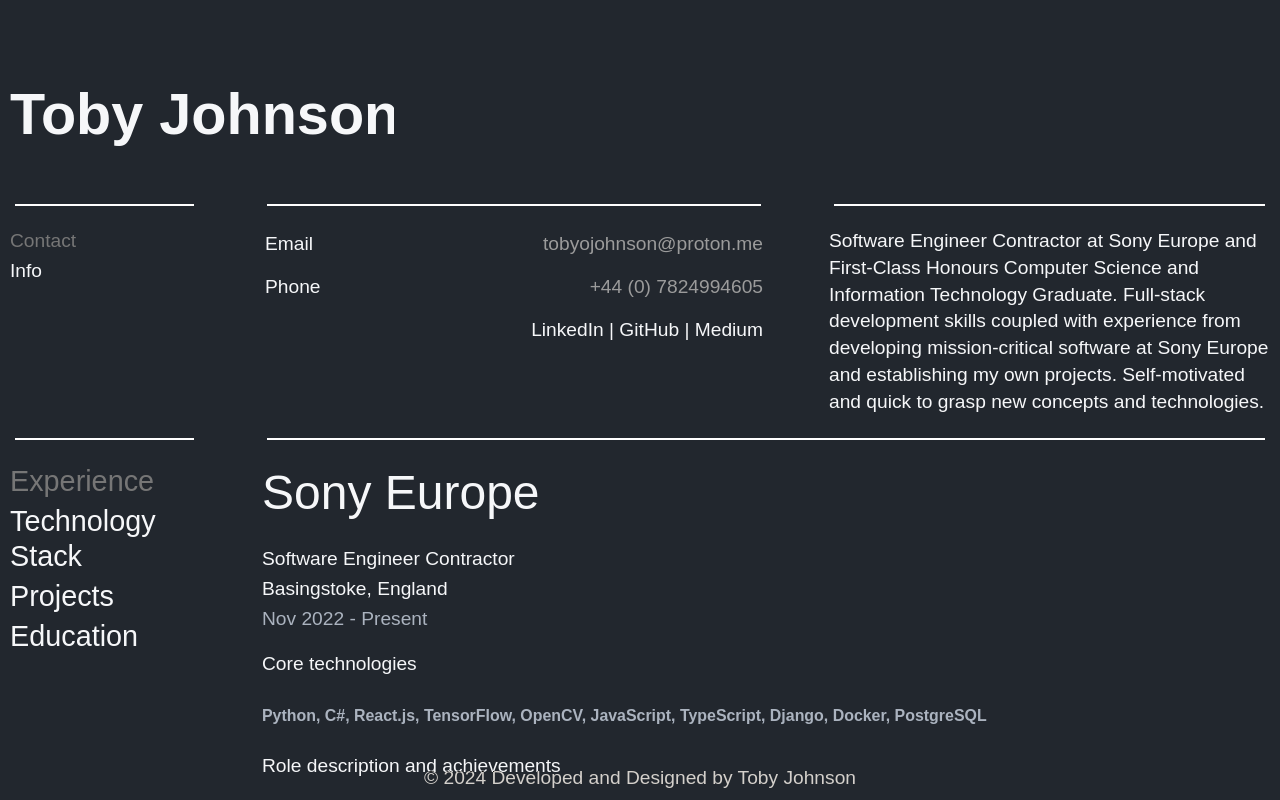
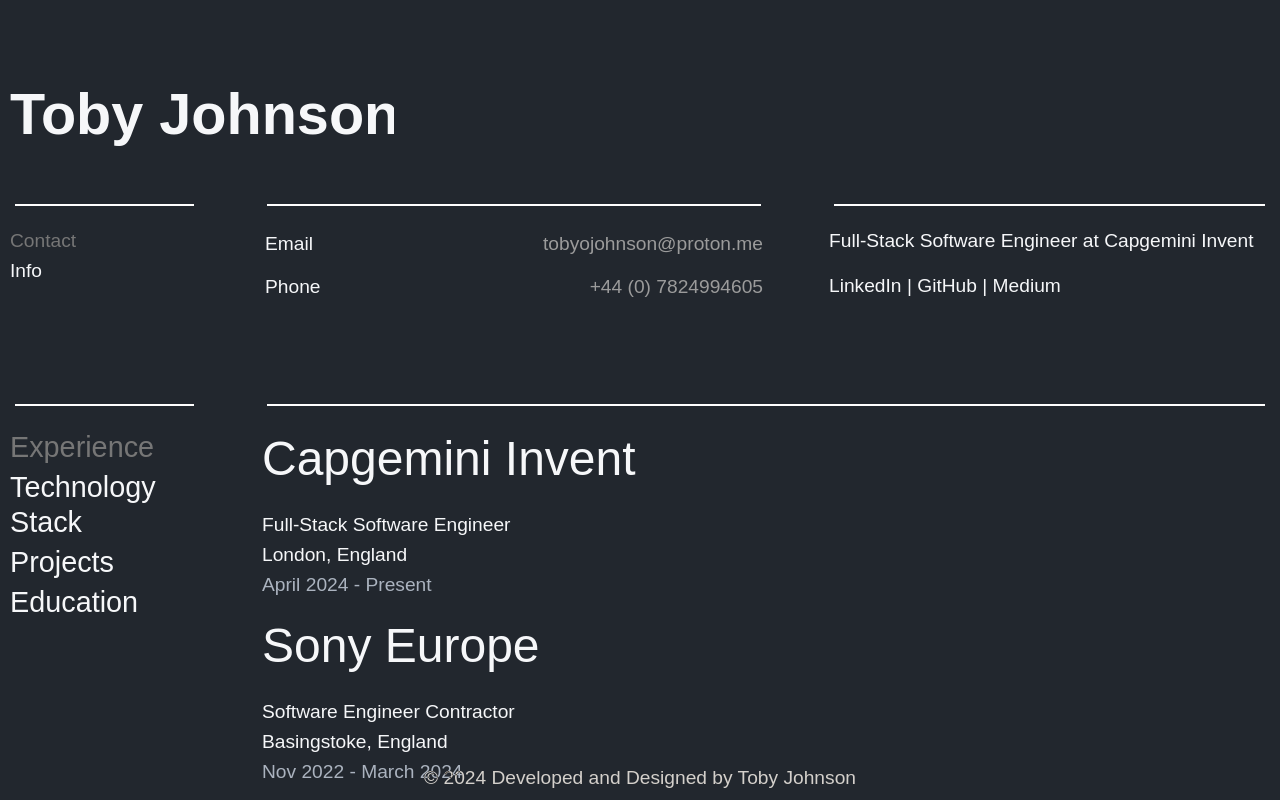
Before and after one commit to toby-j/Portfolio, a plain HTML site: page index.html in a window 1280 px wide. Shown: the top 800 px of the page. Drawn offline with Linux system fonts and the light colour scheme.

Commit message:
Update for new job

```diff
--- a/index.html
+++ b/index.html
@@ -64,15 +64,6 @@
                 +44 (0) 7824994605
               </p>
             </li>
-            <li>
-              <p class="fade-in float-right" id="socials">
-                <a href="https://www.linkedin.com/in/toby-johnson-26b517175/">LinkedIn</a>
-                <span>|</span>
-                <a href="https://github.com/toby-j">GitHub</a>
-                <span>|</span>
-                <a href="https://medium.com/@toby-j">Medium</a>
-              </p>
-            </li>
           </div>
         </ul>
         <ul id="Info" class="aboutme_tabcontent">
@@ -82,7 +73,7 @@
                 Currently
               </p>
               <p class="fade-in contact-hover-item">
-                Working for Sony Europe as Software Engineer
+                Working for Capgemini Invent as a Full-Stack Software Engineer
               </p>
             </li>
             <li>
@@ -98,7 +89,14 @@
       </div>
       <div class="flex-col introduction-container">
         <hr class="new4">
-        <p>Software Engineer Contractor at Sony Europe and First-Class Honours Computer Science and Information Technology Graduate. Full-stack development skills coupled with experience from developing mission-critical software at Sony Europe and establishing my own projects. Self-motivated and quick to grasp new concepts and technologies.</p>
+        <p>Full-Stack Software Engineer at Capgemini Invent</p>
+        <h4 class="fade-in float-right" id="socials">
+          <a href="https://www.linkedin.com/in/toby-johnson-26b517175/">LinkedIn</a>
+          <span>|</span>
+          <a href="https://github.com/toby-j">GitHub</a>
+          <span>|</span>
+          <a href="https://medium.com/@toby-j">Medium</a>
+        </h4>
       </div>
     </div>
     <div id="MobileAbout">
@@ -114,7 +112,7 @@
           </div>
           <div class="flex-row">
             <p class="muted">Currently</p>
-            <p>Working for Sony Europe as Software Engineer</p>
+            <p>Working for Capgemini Invent as Full-Stack Software Engineer
           </div>
           <div class="flex-row">
             <p class="muted">Location</p>
@@ -124,9 +122,16 @@
             <p class="muted">GitHub</p>
             <a href="https://github.com/toby-j">https://github.com/toby-j</a>
           </div>
+          <div class="flex-row">
+            <p class="muted">LinkedIn</p>
+            <a href="https://www.linkedin.com/in/toby-johnson-26b517175/">https://www.linkedin.com/in/toby-johnson-26b517175/</a>
+          </div>
+          <div class="flex-row">
+            <p class="muted">Medium</p>
+            <a href="https://medium.com/@toby-j">https://medium.com/@toby-j</a>
+          </div>
         </div>
       </div>
-      <h5>Software Engineer Contractor at Sony Europe and First-Class Honours Computer Science and Information Technology Graduate. Full-stack development skills coupled with experience from developing mission-critical software at Sony Europe and establishing my own projects. Self-motivated and quick to grasp new concepts and technologies.</h5>
       <div class="flex-row mobile-nav-buttons-flex">
         <button class="portfolio_tablinks btn btn-outline-light active" id="experience-tab-mobile">Experience</button>
         <button class="portfolio_tablinks btn btn-outline-light" id="techstack-tab-mobile">Technology Stack</button>
@@ -147,10 +152,15 @@
       <div class="content-container">
         <hr class="new4">
         <div class="portfolio_tabcontent" id="Experience">
+          <h2 class="typewriter SONY-h2-text">Capgemini Invent</h2>
+          <p class="typewriter SONY-p-text">Full-Stack Software Engineer</p>
+          <p class="typewriter SONY-p-text">London, England</p>
+          <p class="muted">April 2024 - Present</p>
+          <div class="flex-row flex-wrap-wrap"></div>
           <h2 class="typewriter SONY-h2-text">Sony Europe</h2>
           <p class="typewriter SONY-p-text">Software Engineer Contractor</p>
           <p class="typewriter SONY-p-text">Basingstoke, England</p>
-          <p class="muted">Nov 2022 - Present</p>
+          <p class="muted">Nov 2022 - March 2024</p>
           <div class="flex-row flex-wrap-wrap">
               <div class="SONY-Section">
                 <h4>Core technologies</h4>
```
